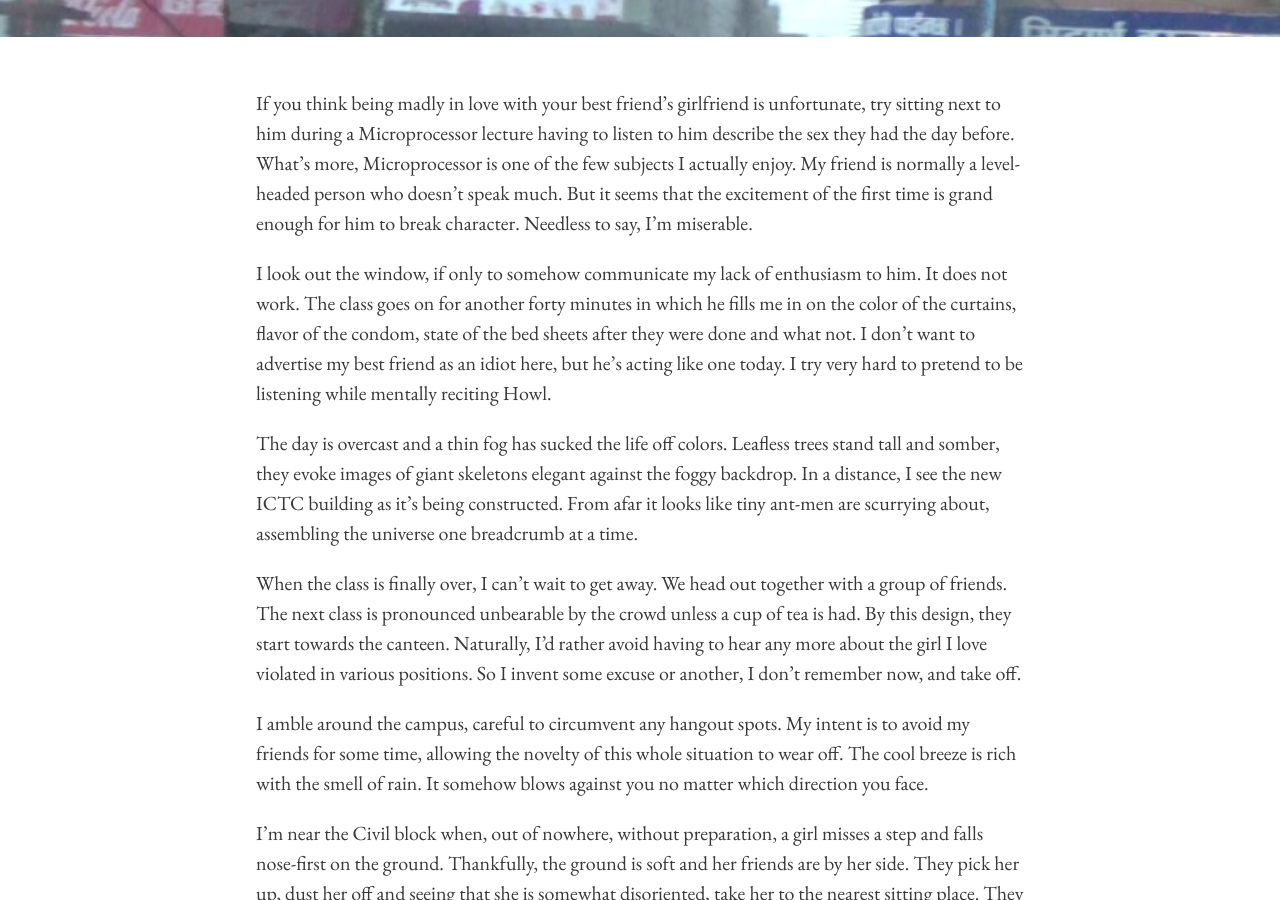
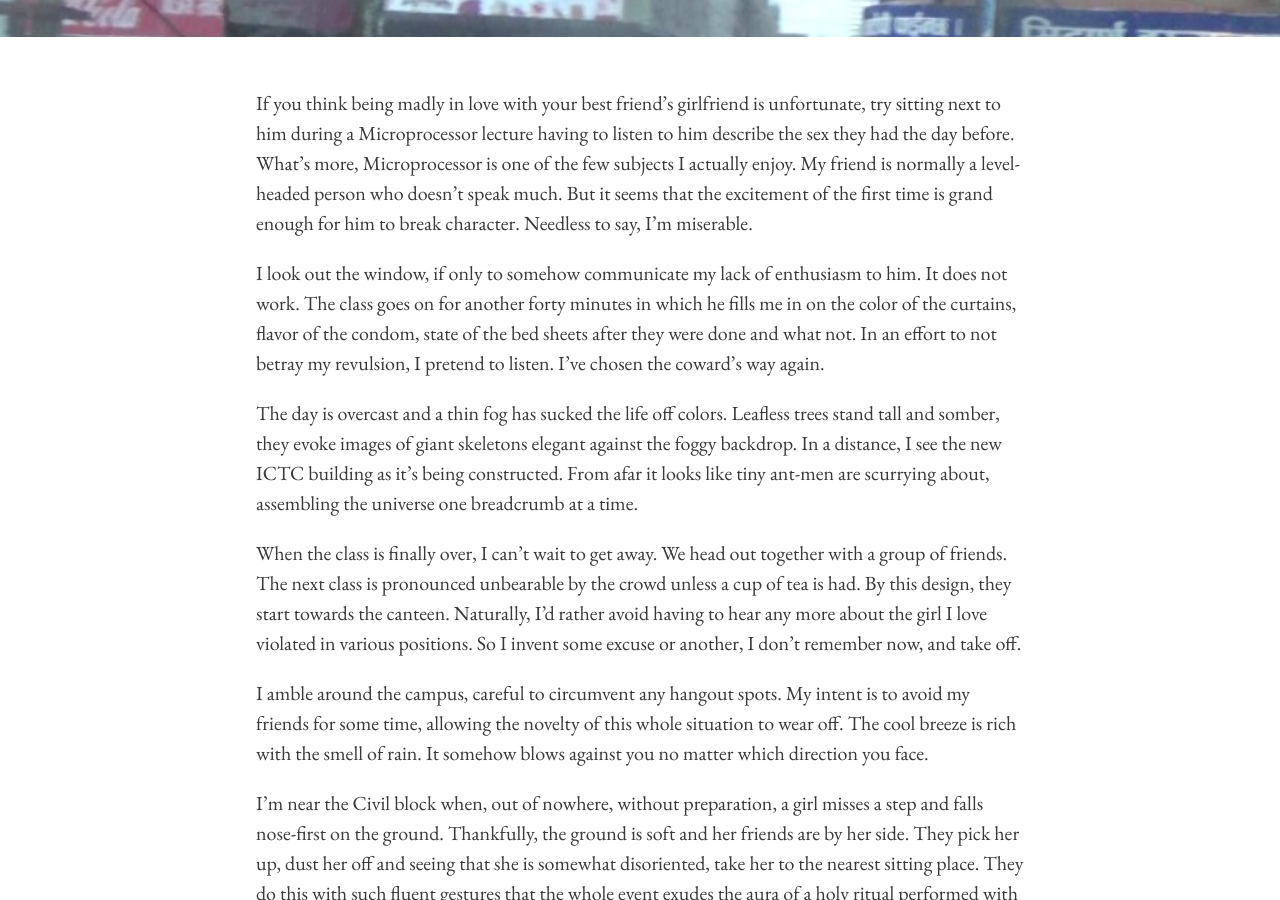
Before and after one commit to niravcodes/niravcodes.github.io, a Jekyll site: the page built from pages/it-rains-here-in-pokhara.md, in a window 1280 px wide and 900 px high, scrolled down 302 px. Built offline with Jekyll 4.4.1, drawn with Linux system fonts in a browser that asks for light colours.

Commit message:
Update from Forestry.io - Updated it-rains-here-in-pokhara.md

```diff
--- a/pages/it-rains-here-in-pokhara.md
+++ b/pages/it-rains-here-in-pokhara.md
@@ -10,7 +10,7 @@ date: 2019-01-24 09:03:55 +0000
 ---
 If you think being madly in love with your best friend's girlfriend is unfortunate, try sitting next to him during a Microprocessor lecture having to listen to him describe the sex they had the day before. What's more, Microprocessor is one of the few subjects I actually enjoy. My friend is normally a level-headed person who doesn't speak much. But it seems that the excitement of the first time is grand enough for him to break character. Needless to say, I'm miserable.
 
-I look out the window, if only to somehow communicate my lack of enthusiasm to him. It does not work. The class goes on for another forty minutes in which he fills me in on the color of the curtains, flavor of the condom, state of the bed sheets after they were done and what not. I don't want to advertise my best friend as an idiot here, but he's acting like one today. I try very hard to pretend to be listening while mentally reciting Howl.
+I look out the window, if only to somehow communicate my lack of enthusiasm to him. It does not work. The class goes on for another forty minutes in which he fills me in on the color of the curtains, flavor of the condom, state of the bed sheets after they were done and what not. In an effort to not betray my revulsion, I pretend to listen. I've chosen the coward's way again.
 
 The day is overcast and a thin fog has sucked the life off colors. Leafless trees stand tall and somber, they evoke images of giant skeletons elegant against the foggy backdrop. In a distance, I see the new ICTC building as it's being constructed. From afar it looks like tiny ant-men are scurrying about, assembling the universe one breadcrumb at a time.
 
```
